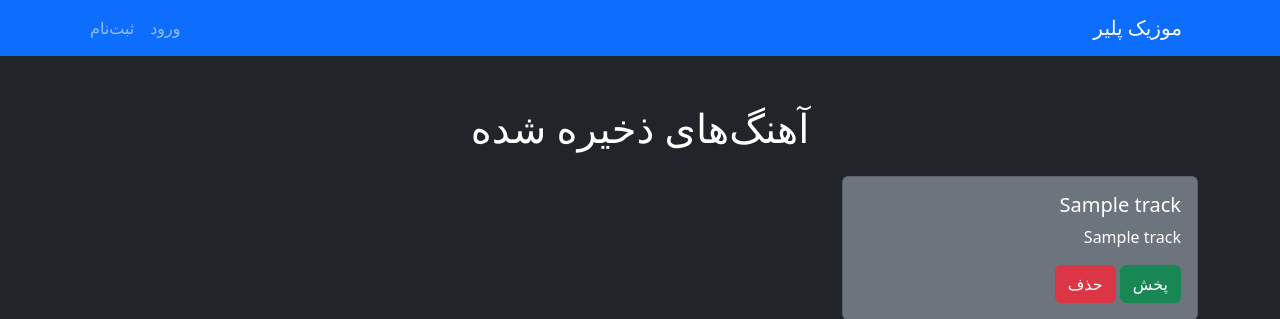
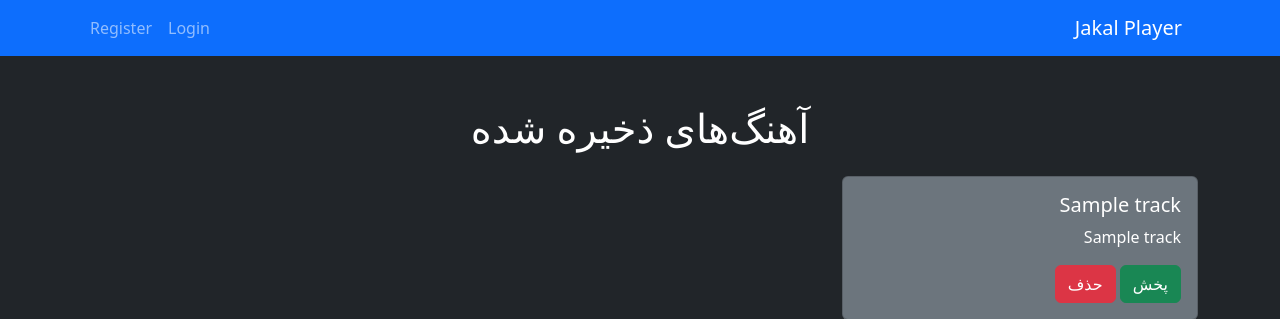
Before and after one commit to MrReza69/jakal, a Flask app: template templates/profile.html in a window 1280 px wide. Shown: the top 319 px of the page. Run offline with Flask 3, Linux system fonts and the light colour scheme; the template is opened without the code that fills it: most values are stand-ins (such as "Sample title", 1, 10 or a date in 2020); parts of the project's set-up code (start-up, migrations or seed data) failed here and were passed over.

Commit message:
Update profile.html

```diff
--- a/templates/profile.html
+++ b/templates/profile.html
@@ -6,16 +6,16 @@
     <title>پنل کاربری</title>
     <link href="https://cdn.jsdelivr.net/npm/bootstrap@5.3.0/dist/css/bootstrap.min.css" rel="stylesheet">
 </head>
-<nav class="navbar navbar-expand-lg navbar-dark bg-primary">
+    <nav class="navbar navbar-expand-lg navbar-dark bg-primary">
     <div class="container">
-        <a class="navbar-brand" href="{{ url_for('index') }}">موزیک پلیر</a>
+        <a class="navbar-brand" href="{{ url_for('index') }}">Jakal Player</a>
         <div class="navbar-nav">
             {% if current_user.is_authenticated %}
-                <a class="nav-link" href="{{ url_for('profile') }}">پنل کاربری</a>
-                <a class="nav-link" href="{{ url_for('logout') }}">خروج</a>
+                <a class="nav-link" href="{{ url_for('profile') }}">Dashboard</a>
+                <a class="nav-link" href="{{ url_for('logout') }}">Logout</a>
             {% else %}
-                <a class="nav-link" href="{{ url_for('login') }}">ورود</a>
-                <a class="nav-link" href="{{ url_for('register') }}">ثبت‌نام</a>
+                <a class="nav-link" href="{{ url_for('login') }}">Login</a>
+                <a class="nav-link" href="{{ url_for('register') }}">Register</a>
             {% endif %}
         </div>
     </div>
```
